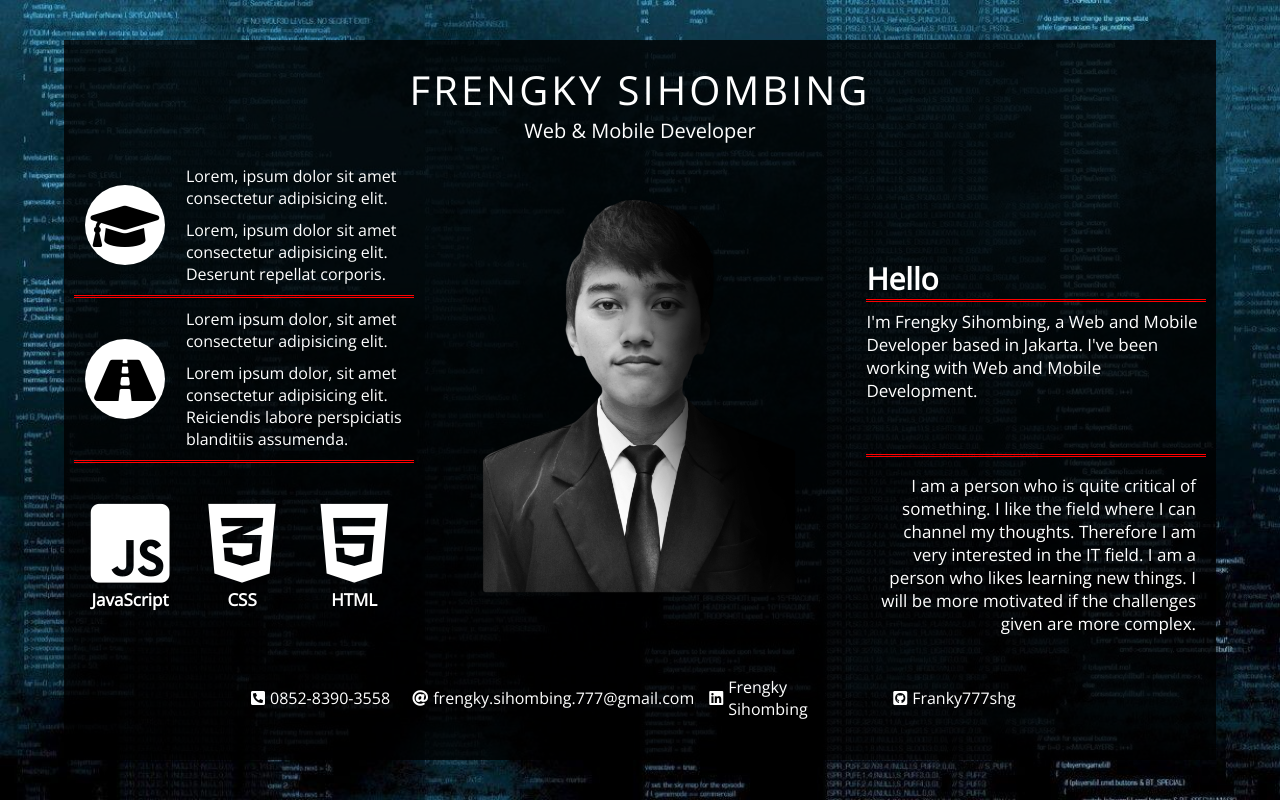
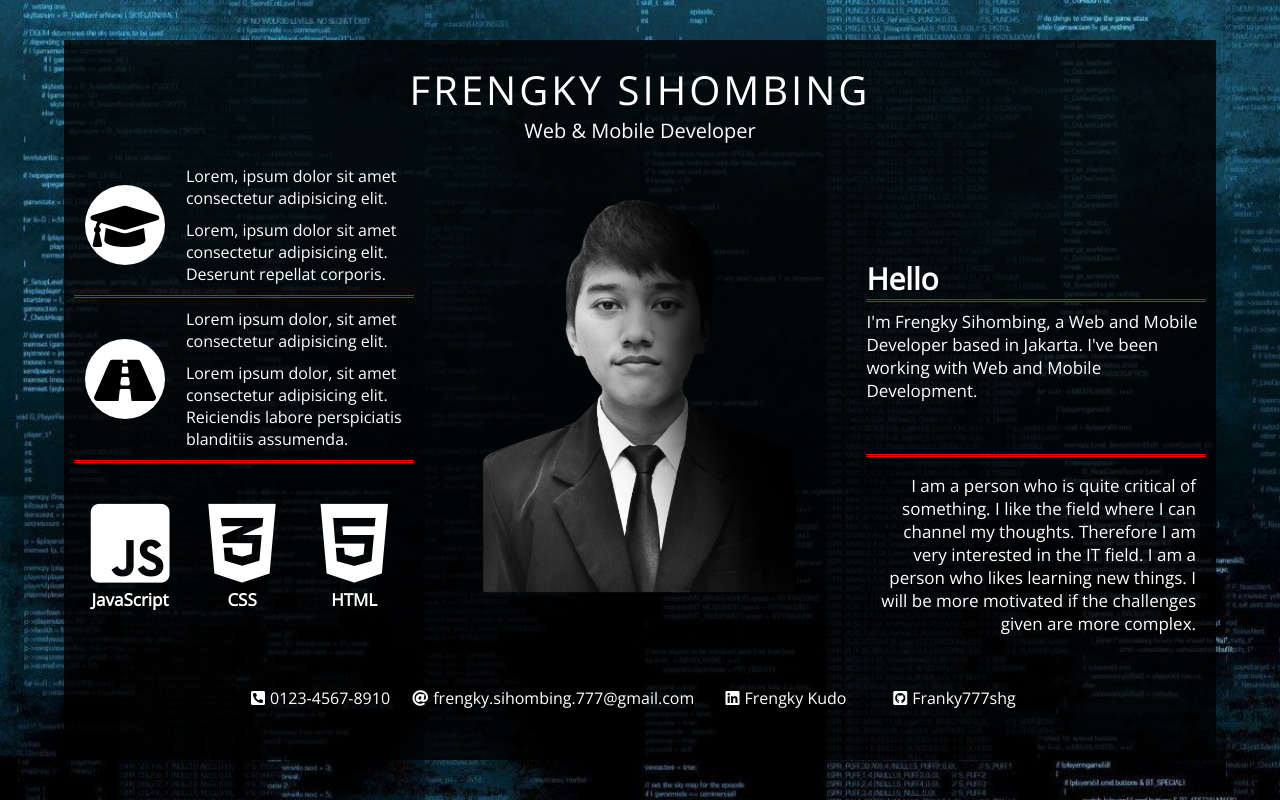
Before and after one commit to Franky777shg/franky777shg.github.io, a plain HTML site: page index.html in a window 1280 px wide. Drawn offline with nearby package versions, Linux system fonts and the light colour scheme.

Commit message:
update data personal

```diff
--- a/index.html
+++ b/index.html
@@ -91,7 +91,8 @@
             <div class="contact">
                 <div id="telp">
                     <i class="fas fa-phone-square-alt"></i>
-                    <p>0852-8390-3558</p>
+                    <!-- <p>0852-8390-3558</p> -->
+                    <p>0123-4567-8910</p>
                 </div>
                 <div id="email">
                     <i class="fas fa-at"></i>
@@ -99,7 +100,8 @@
                 </div>
                 <div id="linked">
                     <i class="fab fa-linkedin"></i>
-                    <p>Frengky Sihombing</p>
+                    <!-- <p>Frengky Sihombing</p> -->
+                    <p>Frengky Kudo</p>
                 </div>
                 <div id="github">
                     <i class="fab fa-github-square"></i>
```
